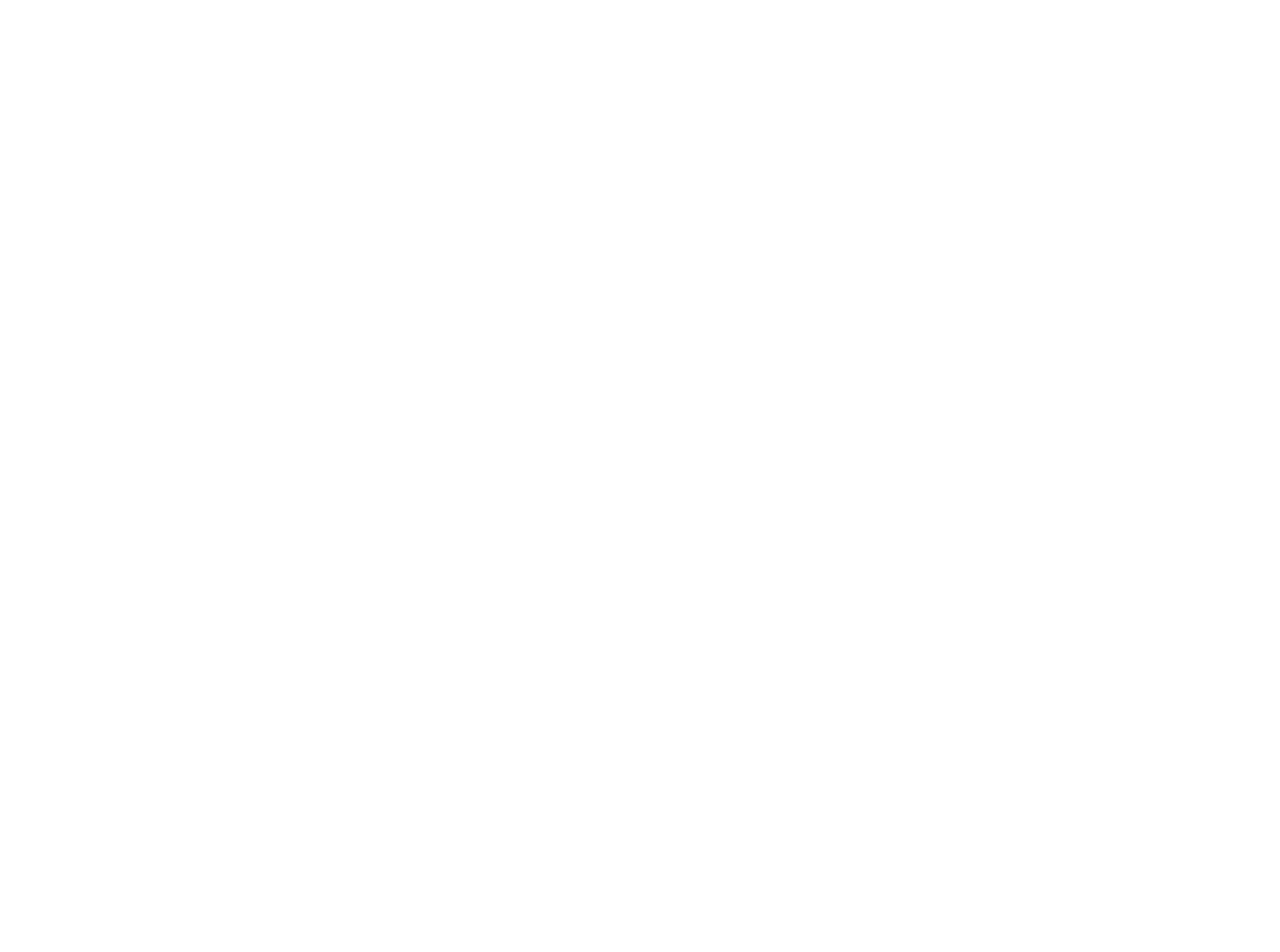
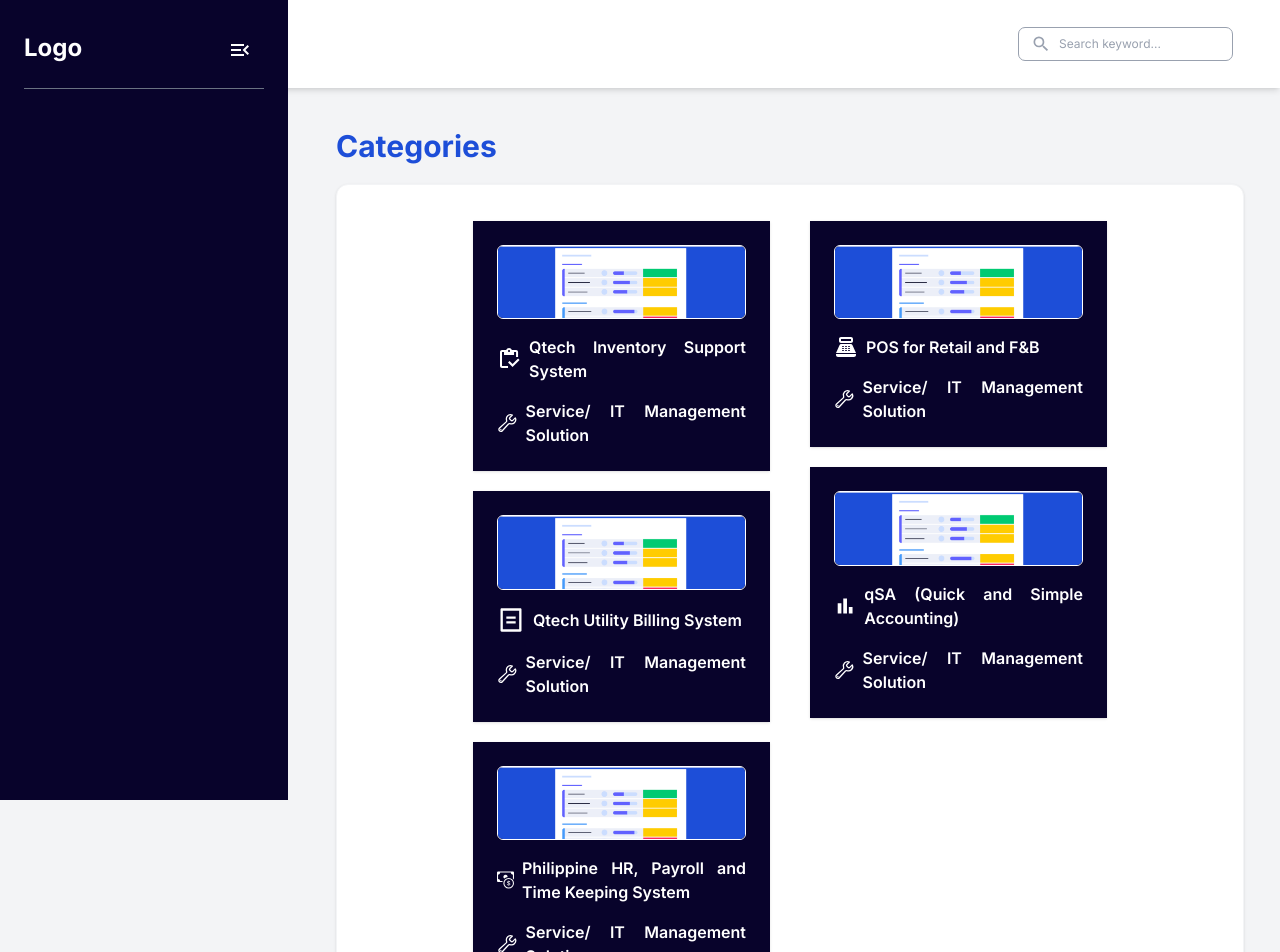
Before and after one commit to Renz-Eryll/Ticketing-System, a React (Vite) app in the folder frontend/: page /admin/ticketCategories in a window 1280 px wide. Before the commit this address had no page. Shown: the top 952 px of the page. Before the commit the page ends 800 px from the top, so only its background shows below. Built offline with nearby package versions, Linux system fonts and the light colour scheme.

Commit message:
ticket categories okay

```diff
--- a/frontend/src/App.jsx
+++ b/frontend/src/App.jsx
@@ -14,8 +14,10 @@
 import Agent from "./pages/admin/Agent";
 import Notification from "./Pages/admin/Notification";
 import NotificationDetails from "./Pages/admin/NotificationDetails";
-import TicketDetails from "./pages/admin/TicketDetails";
+import { TicketDetails } from "./pages/admin/TicketDetails";
+import { Tickets } from "./pages/admin/Tickets";
 import { Profile } from "./pages/admin/Profile";
+import { TicketCategories } from "./pages/admin/TicketCategories";
 
 import Signin from "./pages/Signin";
 import Signup from "./pages/Signup";
@@ -24,8 +26,6 @@
 import AgentDashboard from "./Pages/agent/AgentdashDoard";
 import AgentNotification from "./pages/agent/AgentNotification";
 import AgentNotifTicketDetails from "./Pages/agent/AgentNotifTicketDetails";
-import { Tickets } from "./pages/agent/Tickets";
-
 /*CUSTOMER */
 import CustomerDashboard from "./pages/customers/CustomerDasboard";
 import CustomerNotification from "./pages/customers/CustomerNotification";
@@ -85,6 +85,15 @@
         element={
           <Layout>
             <NotificationDetails />
+          </Layout>
+        }
+      />
+
+      <Route
+        path="/admin/ticketCategories"
+        element={
+          <Layout>
+            <TicketCategories />
           </Layout>
         }
       />
--- a/frontend/src/Pages/admin/TicketCategories.jsx
+++ b/frontend/src/Pages/admin/TicketCategories.jsx
@@ -1,7 +1,15 @@
 import React from "react";
 import { useStateContext } from "../../contexts/ContextProvider";
 import { useNavigate } from "react-router-dom";
-import { IoMdArrowBack } from "react-icons/io";
+import {
+  MdOutlineInventory,
+  MdBarChart,
+  MdOutlinePointOfSale,
+} from "react-icons/md";
+import { IoBuildOutline } from "react-icons/io5";
+import { RiBillLine } from "react-icons/ri";
+import { BsCashCoin } from "react-icons/bs";
+import categoryImage from "../../assets/categoryImage.png";
 
 export const TicketCategories = () => {
   const { activeMenu } = useStateContext();
@@ -17,34 +25,125 @@
     >
       <div className="flex gap-2">
         <div className="text-3xl font-bold text-[#1D4ED8]">Categories</div>
-        <div>
-          <IoMdArrowBack
-            className="text-4xl cursor-pointer rotate-180"
-            onClick={() => navigate("/admin/tickets")}
-          />
-        </div>
+        <div></div>
       </div>
 
-      <div className="mt-15 px-20">
-        <div className="flex flex-col md:flex-row gap-10 w-full justify-between">
-          <div className="w-full md:w-1/2 max-w-md flex flex-col gap-7">
-            <div className="bg-[#08032B] text-white p-6 shadow w-full hover:bg-[#08032B]/90 cursor-pointer transition-all duration-300">
-              Qtech Inventory Support System
+      <div className="mt-5 p-4 border border-gray-100 shadow-sm rounded-xl bg-white">
+        <div className="mt-5 px-30">
+          <div className="flex flex-col md:flex-row gap-10 w-full justify-between">
+            <div className="w-full md:w-1/2 max-w-sm flex flex-col gap-5">
+              <div className="bg-[#08032B] text-white p-6 shadow w-full hover:bg-[#08032B]/90 cursor-pointer transition-all duration-300 flex flex-col items-center gap-4">
+                <img
+                  src={categoryImage}
+                  alt="image"
+                  className="border border-white rounded-md object-contain"
+                />
+
+                <div className="flex items-center gap-2 w-full">
+                  <MdOutlineInventory className="w-7 h-7" />
+                  <p className="text-md font-semibold text-justify">
+                    Qtech Inventory Support System
+                  </p>
+                </div>
+
+                <div className="flex items-center gap-2 w-full">
+                  <IoBuildOutline className="w-6 h-6" />
+                  <p className="text-md font-semibold text-justify">
+                    Service/ IT Management Solution
+                  </p>
+                </div>
+              </div>
+              <div className="bg-[#08032B] text-white p-6 shadow w-full hover:bg-[#08032B]/90 cursor-pointer transition-all duration-300 flex flex-col items-center gap-4">
+                <img
+                  src={categoryImage}
+                  alt="image"
+                  className="border border-white rounded-md object-contain"
+                />
+
+                <div className="flex items-center gap-2 w-full">
+                  <RiBillLine className="w-7 h-7" />
+                  <p className="text-md font-semibold text-justify">
+                    Qtech Utility Billing System
+                  </p>
+                </div>
+
+                <div className="flex items-center  gap-2 w-full">
+                  <IoBuildOutline className="w-6 h-6" />
+                  <p className="text-md font-semibold text-justify">
+                    Service/ IT Management Solution
+                  </p>
+                </div>
+              </div>
+              <div className="bg-[#08032B] mb-5 text-white p-6 shadow w-full hover:bg-[#08032B]/90 cursor-pointer transition-all duration-300 flex flex-col items-center gap-4">
+                <img
+                  src={categoryImage}
+                  alt="image"
+                  className="border border-white rounded-md object-contain"
+                />
+
+                <div className="flex items-center gap-2 w-full">
+                  <BsCashCoin className="w-7 h-7" />
+                  <p className="text-md font-semibold text-justify">
+                    Philippine HR, Payroll and Time Keeping System
+                  </p>
+                </div>
+
+                <div className="flex items-center gap-2 w-full">
+                  <IoBuildOutline className="w-6 h-6" />
+                  <p className="text-md font-semibold text-justify">
+                    Service/ IT Management Solution
+                  </p>
+                </div>
+              </div>
             </div>
-            <div className="bg-[#08032B] text-white p-6  shadow w-full hover:bg-[#08032B]/90 cursor-pointer transition-all duration-300">
-              Qtech Utility Billing System
-            </div>
-            <div className="bg-[#08032B] text-white p-6  shadow w-full hover:bg-[#08032B]/90 cursor-pointer transition-all duration-300">
-              Philippine HR, Payroll and Time Keeping System
-            </div>
-          </div>
 
-          <div className="-full md:w-1/2 max-w-md flex flex-col gap-7 justify-center">
-            <div className="bg-[#08032B] text-white p-6  shadow w-full text-center hover:bg-[#08032B]/90 cursor-pointer transition-all duration-300">
-              POS for Retail and F&B
-            </div>
-            <div className="bg-[#08032B] text-white p-6  shadow w-full text-center hover:bg-[#08032B]/90 cursor-pointer transition-all duration-300">
-              qSA (Quick and Simple Accounting)
+            <div className="-full md:w-1/2 max-w-sm flex flex-col gap-5">
+              <div
+                className="bg-[#08032B] text-white p-6 shadow w-full hover:bg-[#08032B]/90 cursor-pointer
+            transition-all duration-300 flex flex-col items-center gap-4"
+                onClick={() => navigate("/admin/tickets")}
+              >
+                <img
+                  src={categoryImage}
+                  alt="image"
+                  className="border border-white rounded-md object-contain"
+                />
+
+                <div className="flex items-center gap-2 w-full ">
+                  <MdOutlinePointOfSale className="w-6 h-6" />
+                  <p className="text-md font-semibold text-justify">
+                    POS for Retail and F&B
+                  </p>
+                </div>
+
+                <div className="flex items-center gap-2 w-full">
+                  <IoBuildOutline className="w-6 h-6" />
+                  <p className="text-md font-semibold text-justify">
+                    Service/ IT Management Solution
+                  </p>
+                </div>
+              </div>
+              <div className="bg-[#08032B] text-white p-6 shadow w-full hover:bg-[#08032B]/90 cursor-pointer transition-all duration-300 flex flex-col items-center gap-4">
+                <img
+                  src={categoryImage}
+                  alt="image"
+                  className="border border-white rounded-md object-contain"
+                />
+
+                <div className="flex items-center  gap-2 w-full">
+                  <MdBarChart className="w-7 h-7" />
+                  <p className="text-md font-semibold text-justify">
+                    qSA (Quick and Simple Accounting)
+                  </p>
+                </div>
+
+                <div className="flex items-center gap-2 w-full">
+                  <IoBuildOutline className="w-6 h-6" />
+                  <p className="text-md font-semibold text-justify">
+                    Service/ IT Management Solution
+                  </p>
+                </div>
+              </div>
             </div>
           </div>
         </div>
--- /dev/null
+++ b/frontend/src/Pages/admin/TicketDetails.jsx
@@ -0,0 +1,115 @@
+import React from "react";
+import { useStateContext } from "../../contexts/ContextProvider";
+import { useLocation, useNavigate } from "react-router-dom";
+import { IoMdArrowBack } from "react-icons/io";
+
+export const TicketDetails = () => {
+  const { activeMenu } = useStateContext();
+  const navigate = useNavigate();
+  const location = useLocation();
+  const ticketData = location.state;
+  if (!ticketData) {
+    return (
+      <div
+        className={`
+        mx-5 md:mx-5 lg:mx-5
+        transition-all duration-300
+        ${activeMenu ? "lg:pl-75" : "lg:pl-25"}
+      `}
+      >
+        <div className="text-red-500">Error: Ticket data not available.</div>
+      </div>
+    );
+  }
+
+  return (
+    <div
+      className={`
+        mx-5 md:mx-5 lg:mx-5
+        transition-all duration-300
+        ${activeMenu ? "lg:pl-75" : "lg:pl-25"}
+      `}
+    >
+      <div className="flex gap-4">
+        <div>
+          <IoMdArrowBack
+            className="text-4xl cursor-pointer"
+            onClick={() => navigate("/admin/tickets")}
+          />
+        </div>
+        <div className="text-3xl font-bold text-[#1D4ED8]">Tickets Details</div>
+      </div>
+      <div className="max-w mt-10 border border-gray-100 shadow-sm rounded-xl bg-white">
+        <div className="px-4 grid grid-cols-12 ">
+          <div className="col-span-12 md:col-span-5 p-8 text-sm">
+            <div className="block">
+              <div className="text-gray-600 font-semibold mt-2">Ticket ID</div>
+              <div className="mt-2 text-black font-bold">{ticketData.id}</div>
+
+              <div className="text-gray-600 font-semibold mt-6">
+                Customer Name
+              </div>
+              <div className="mt-2 text-black font-bold">
+                {ticketData.customer}
+              </div>
+            </div>
+          </div>
+          <div className="col-span-12 md:col-span-7 p-8 text-sm">
+            <div className="block">
+              <div className="text-gray-600 font-semibold mt-2">
+                Created Date
+              </div>
+              <div className="mt-2 text-black font-bold">{ticketData.date}</div>
+
+              <div className="text-gray-600 font-semibold mt-6">Status</div>
+              <div className="mt-2 text-black font-bold">
+                {ticketData.status}
+              </div>
+            </div>
+          </div>
+          <div className="col-span-12 md:col-span-5 mt-5 px-8 text-sm">
+            <div className="block">
+              <div className="text-gray-600 font-semibold ">Description</div>
+              <div className="mt-2 text-black font-bold">
+                {ticketData.description}
+              </div>
+
+              <div className="text-gray-600 font-semibold mt-5 md:mt-8">
+                Timeline
+              </div>
+              <div className="mt-2 text-black font-bold">Initial Response</div>
+              <div className="mt-2 text-black font-bold">
+                March 2, 2025 | 9:02 AM
+              </div>
+              <div className="mt-4 text-black font-bold ">
+                Technicial Assigned
+              </div>
+              <div className="mt-2 text-black font-bold">
+                March 2, 2025 | 9:15 AM
+              </div>
+            </div>
+          </div>
+          <div className="col-span-12 md:col-span-7 px-8 text-sm">
+            <div className="block">
+              <div className="text-gray-600 font-semibold mt-5 md:mt-25">
+                Assigned Agent
+              </div>
+              <div className="mt-2 text-black font-bold">
+                {ticketData.agent}
+              </div>
+            </div>
+          </div>
+
+          <div className="col-span-12 md:col-span-7 px-8 mt-5 text-sm">
+            <div className="block">
+              <div className="text-gray-600 font-semibold mt-5 md:mt-15">
+                Attachments
+              </div>
+              <div className="mt-2 text-black font-bold mb-10"></div>
+            </div>
+          </div>
+        </div>
+      </div>
+    </div>
+  );
+};
--- a/frontend/src/Pages/agent/TicketDetails.jsx
+++ b/frontend/src/Pages/agent/TicketDetails.jsx
@@ -34,7 +34,7 @@
         <div>
           <IoMdArrowBack
             className="text-4xl cursor-pointer"
-            onClick={() => navigate("/admin/tickets")}
+            onClick={() => navigate("/agent/tickets")}
           />
         </div>
         <div className="text-3xl font-bold text-[#1D4ED8]">Tickets Details</div>
--- a/frontend/src/Pages/agent/Tickets.jsx
+++ b/frontend/src/Pages/agent/Tickets.jsx
@@ -0,0 +1 @@
+export const AgentTickets = () => {};
```
Also changed, not shown: frontend/src/assets/categoryImage.png (added).
